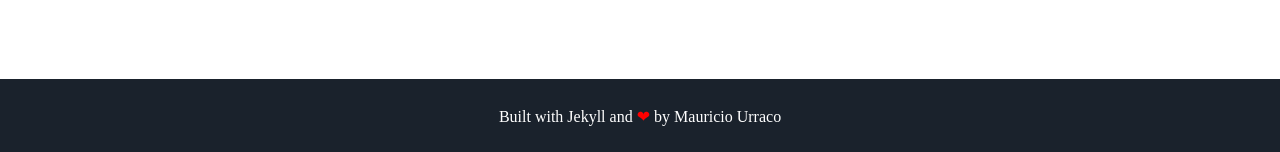
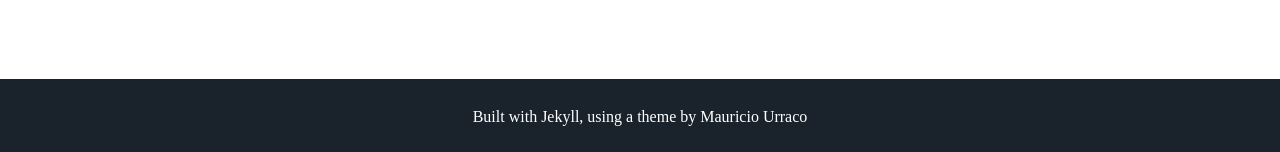
Before and after one commit to murraco/jekyll-theme-minimal-resume, a Jekyll site: the page built from index.html, in a window 1280 px wide. Shown: the part 1465-1617 px from the top of the page. Built offline with Jekyll 4.4.1, drawn with Linux system fonts in a browser that asks for light colours; some web fonts are replaced.

Commit message:
add websitecarbon badge

```diff
--- a/_includes/footer.html
+++ b/_includes/footer.html
@@ -1,6 +1,9 @@
 <footer class="footer">
     <!-- <p>&copy; {{ site.username }}</p> -->
-    <p>Built with Jekyll and <span class="love">❤</span> by <a href="https://github.com/murraco">Mauricio Urraco</a></p>
+    <p>Built with Jekyll, using a theme by <a href="https://github.com/murraco">Mauricio Urraco</a></p>
+    <!-- https://www.websitecarbon.com/badge/ -->
+    <div id="wcb" class="carbonbadge wcb-d"></div>
+    <script src="https://unpkg.com/website-carbon-badges@1.1.3/b.min.js" defer></script>
 </footer>
 <script src="{{ '/assets/js/particles.min.js' | prepend: site.baseurl }}"></script>
 <script src="{{ '/assets/js/sweet-scroll.min.js' | prepend: site.baseurl }}"></script>
```
